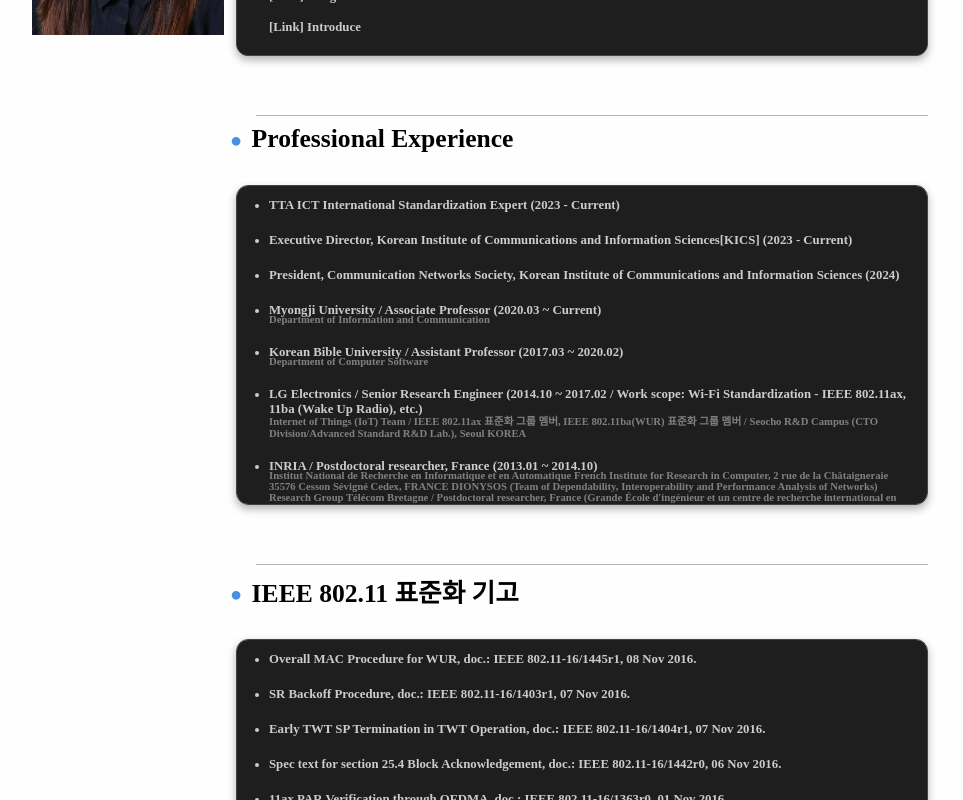
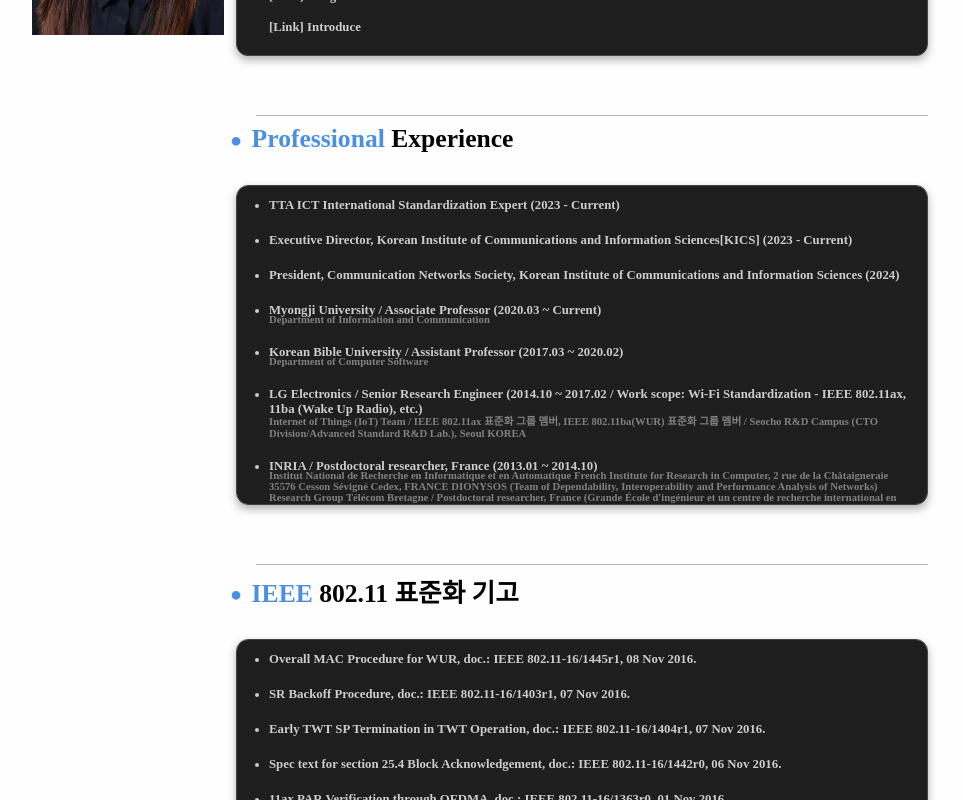
Before and after one commit to Young-Jun-Park18/React, a React (Vite) app in the folder dna/: page /Members/Professor in a window 1280 px wide. Shown: the part 780-1580 px from the top of the page, without its empty margins (160-1123 px from the left). Built offline with nearby package versions, Linux system fonts and the light colour scheme; a web font is replaced by a local one.

Commit message:
색상 변경2

```diff
--- a/dna/src/pages/members/Professor/Professor.module.css
+++ b/dna/src/pages/members/Professor/Professor.module.css
@@ -230,6 +230,10 @@ ul {
   color: black;
 }
 
+.name2 span{
+  color: #4A90E2;
+}
+
 .scrollBox2 {
   max-height: 40vh;
   overflow-y: auto;
```
